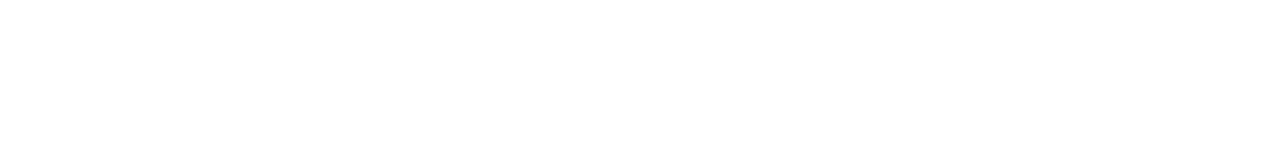
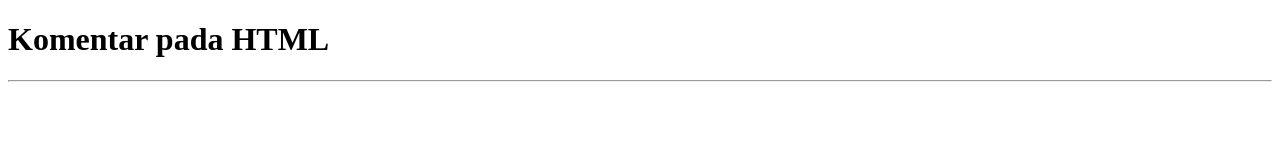
Before and after one commit to abu-umair/10c-2025-2026, a plain HTML site: page pertemuan-1/komentar.html in a window 1280 px wide. Drawn offline with Linux system fonts and the light colour scheme.

Commit message:
+ Tolong buat sebuah judul dengan Heading 1, isi tagnya "Komentar pada HTML

```diff
--- a/pertemuan-1/komentar.html
+++ b/pertemuan-1/komentar.html
@@ -1,11 +1,17 @@
 <!DOCTYPE html>
 <html lang="en">
+
 <head>
     <meta charset="UTF-8">
     <meta name="viewport" content="width=device-width, initial-scale=1.0">
     <title>Komentar HTML</title>
 </head>
+
 <body>
+    <!-- Tolong buat sebuah judul dengan Heading 1, isi tagnya "Komentar pada HTML" -->
+    <h1>Komentar pada HTML</h1>
+    <!-- Tolong Buatkan garis horizontal  -->
+    <hr>
+</body>
 
-</body>
 </html>
```
